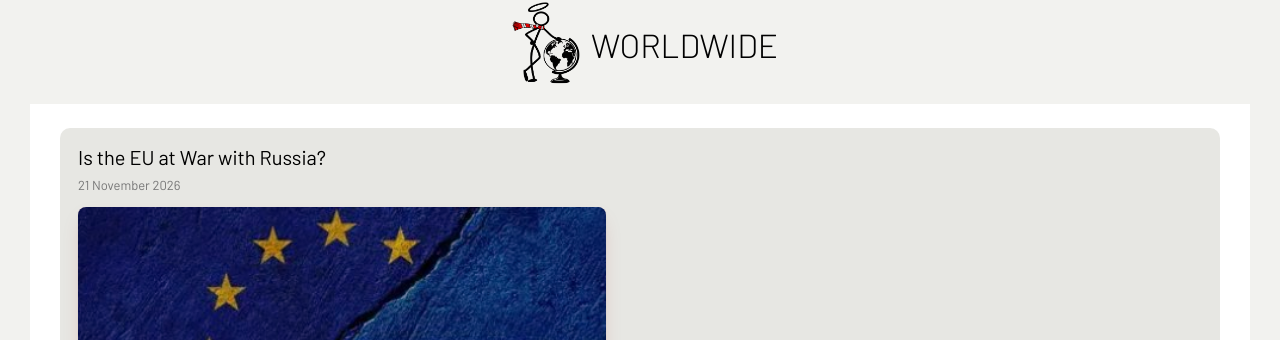
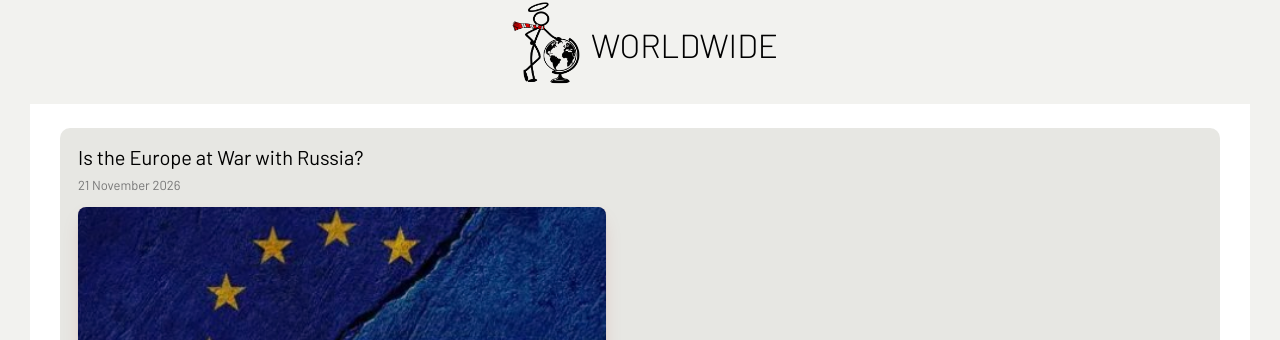
Before and after one commit to s41nty-ui/Saintly-ponderings, a Jekyll site: the page built from index.html, in a window 1280 px wide and 900 px high, scrolled down 3928 px. Shown: the part 115-455 px from the top of the window. Built offline with Jekyll 4.4.1, drawn with Linux system fonts in a browser that asks for light colours; nearby versions of some CDN libraries.

Commit message:
Update _worldwide/eu-at-war-with-russia.md (via Pages CMS)

```diff
--- a/_worldwide/eu-at-war-with-russia.md
+++ b/_worldwide/eu-at-war-with-russia.md
@@ -1,10 +1,8 @@
 ---
-title: "Is the EU at War with Russia?"
+title: Is the Europe at War with Russia?
 date: 2026-11-21
-image: "/brand_assets/eu-russia.jpg"
-image_alt: "Painted EU, Ukrainian and Russian flags on a cracked wall"
-image_fit: "Fill the frame"
-image_position: "62% 30%"
-image_background: ""
-heading: ""
+image: /brand_assets/eu-russia.jpg
+image_alt: Painted EU, Ukrainian and Russian flags on a cracked wall
+image_fit: Fill the frame
+image_position: 62% 30%
 ---
```
